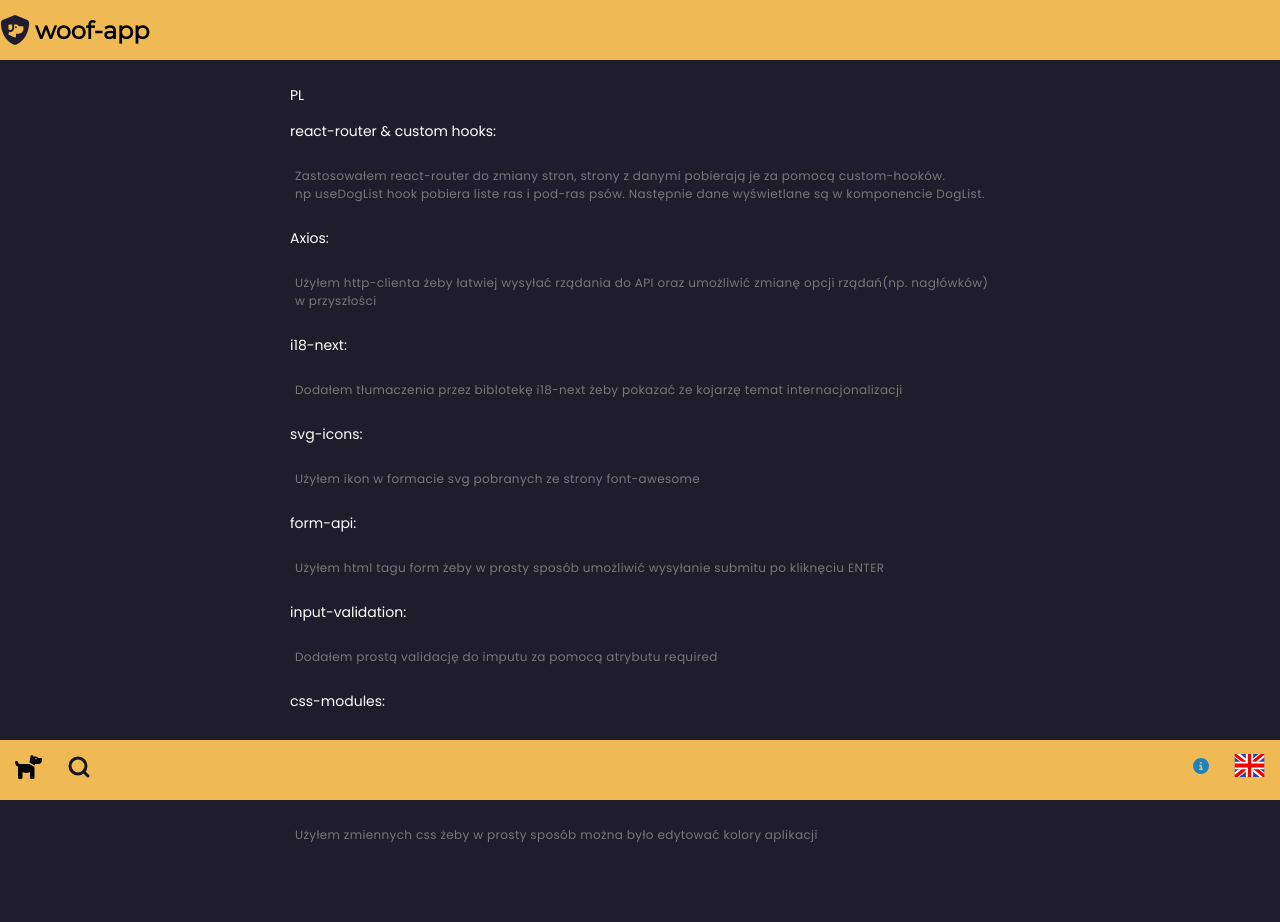
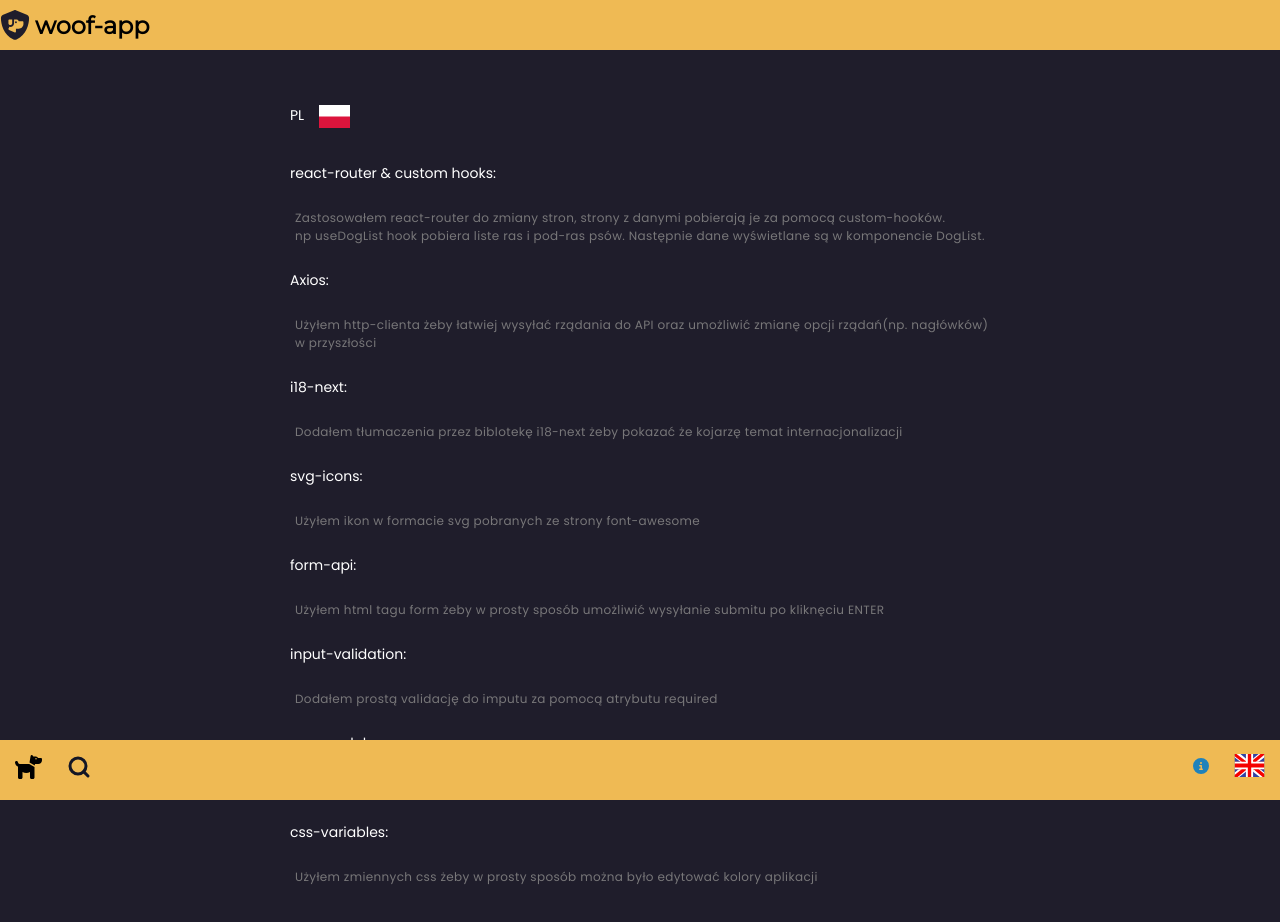
Before and after one commit to g-marcin/woof-app, a React (Vite) app: page /readme in a window 1280 px wide. Shown: the top 922 px of the page. Built offline with nearby package versions, Linux system fonts and the light colour scheme.

Commit message:
added flag icon to readme

```diff
--- a/src/components/layout/Header/header.module.css
+++ b/src/components/layout/Header/header.module.css
@@ -3,7 +3,7 @@
   display: flex;
   justify-content: space-between;
   align-items: center;
-  height: 60px;
+  height: 50px;
   position: fixed;
   width: 100%;
   z-index: 1;
--- a/src/modules/Readme/Readme.tsx
+++ b/src/modules/Readme/Readme.tsx
@@ -1,5 +1,7 @@
 import { FC } from "react";
 import { useTranslation } from "react-i18next";
+import enFlag from "../../assets/en.svg";
+import plFlag from "../../assets/pl.svg";
 import styles from "./readme.module.css";
 
 const Readme: FC = () => {
@@ -7,7 +9,15 @@ const Readme: FC = () => {
 
   return (
     <div className={styles["wrapper"]}>
-      <h1>{t("headers.readme")}</h1>
+      <span className={styles.header}>
+        <h1>{t("headers.readme")}</h1>
+        {t("headers.readme") == "PL" ? (
+          <img src={plFlag} alt="" />
+        ) : (
+          <img src={enFlag} alt="" />
+        )}{" "}
+        <img src="" alt="" />
+      </span>
       <h1>react-router & custom hooks:</h1>
       <p>
         {t("readme.router1")}
--- a/src/modules/Readme/readme.module.css
+++ b/src/modules/Readme/readme.module.css
@@ -20,6 +20,8 @@
 
 .header {
   padding: 20px 0;
+  display: flex;
+  gap: 15px;
 }
 
 .logo-text {
```
